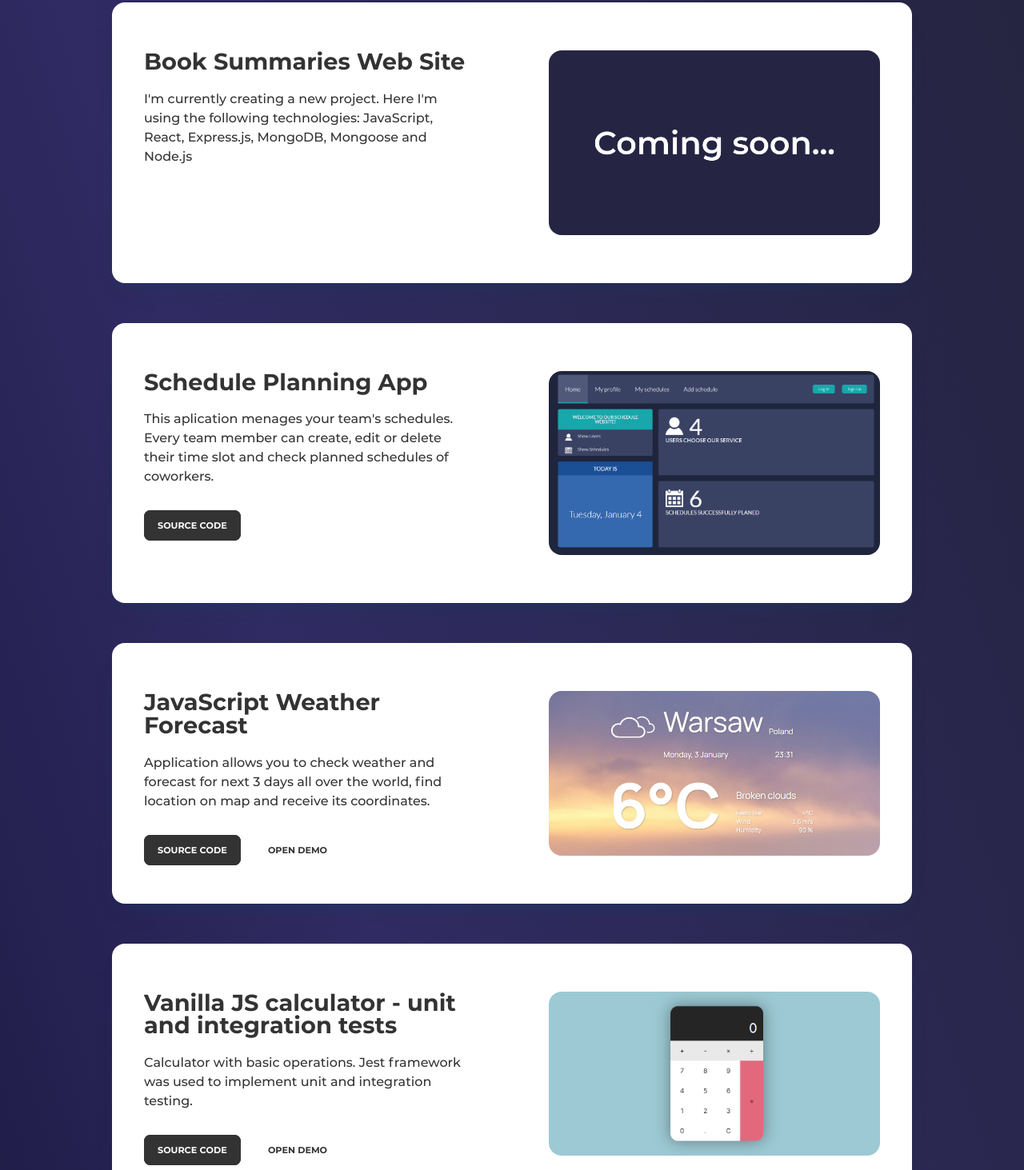
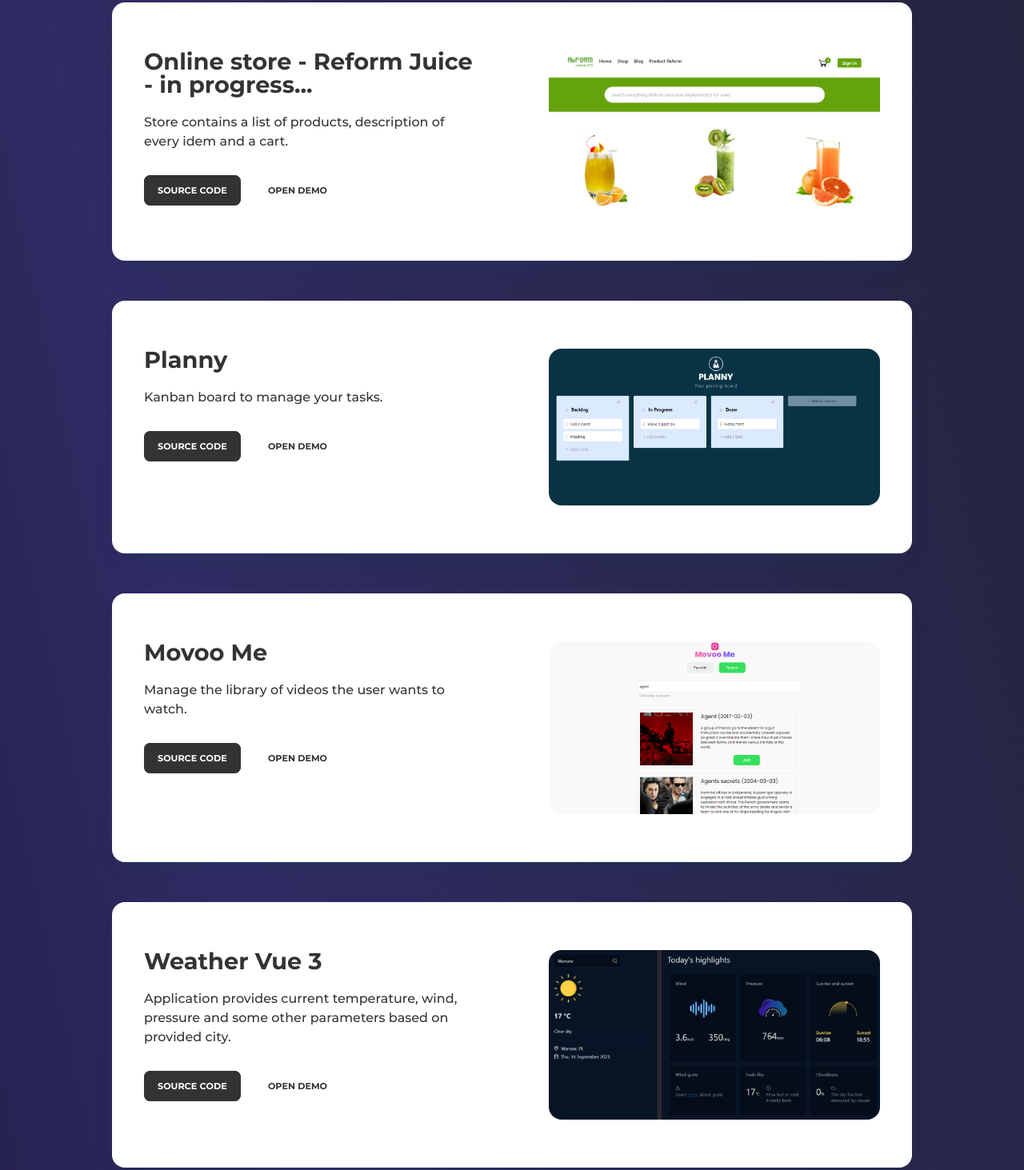
Before and after one commit to yellowgiraffe/gallery-of-projects, a plain HTML site: page index.html in a window 1280 px wide. Shown: the part 237-1700 px from the top of the page at 80% size. Drawn offline with Linux system fonts and the light colour scheme.

Commit message:
update list of projects

```diff
--- a/index.html
+++ b/index.html
@@ -20,13 +20,88 @@
         <section class="project">
           <div class="project__content">
             <div class="project__desc">
-              <h3 class="project__title">Book Summaries Web Site</h3>
+              <h3 class="project__title">Online store - Reform Juice - in progress...</h3>
               <p class="project__about">
-                I'm currently creating a new project. Here I'm using the following technologies: JavaScript, React, Express.js, MongoDB, Mongoose and Node.js
+                Store contains a list of products, description of every idem and a cart.
               </p>
+              <a href="https://github.com/yellowgiraffe/vue3-ecommerce" class="project__btn project__source-btn">Source Code</a>
+              <a href="https://vue3-e-commerce.netlify.app/" class="project__btn project__demo-btn">Open Demo</a>
             </div>
             <div class="project__preview">
-              <a href="https://github.com/yellowgiraffe/learning-mern"><img class="project__img" src="img/coming-soon.png" alt="Preview - Calculator"></a>
+              <a href="https://github.com/yellowgiraffe/vue3-ecommerce"><img class="project__img" src="img/reform-juice.png" alt="Preview - Reform Juice"></a>
+            </div>
+          </div>
+        </section>
+        <section class="project">
+          <div class="project__content">
+            <div class="project__desc">
+              <h3 class="project__title">Planny</h3>
+              <p class="project__about">
+                Kanban board to manage your tasks.
+              </p>
+              <a href="https://github.com/yellowgiraffe/nuxt-3-kanban-board" class="project__btn project__source-btn">Source Code</a>
+              <a href="https://nuxt-3-kanban-board.netlify.app/" class="project__btn project__demo-btn">Open Demo</a>
+            </div>
+            <div class="project__preview">
+              <a href="https://github.com/yellowgiraffe/nuxt-3-kanban-board"><img class="project__img" src="img/planny.png" alt="Preview - Planny"></a>
+            </div>
+          </div>
+        </section>
+        <section class="project">
+          <div class="project__content">
+            <div class="project__desc">
+              <h3 class="project__title">Movoo Me</h3>
+              <p class="project__about">
+                Manage the library of videos the user wants to watch.
+              </p>
+              <a href="https://github.com/yellowgiraffe/vue3-pinia-movies" class="project__btn project__source-btn">Source Code</a>
+              <a href="https://vue3-pinia-movies.netlify.app/" class="project__btn project__demo-btn">Open Demo</a>
+            </div>
+            <div class="project__preview">
+              <a href="https://github.com/yellowgiraffe/vue3-pinia-movies"><img class="project__img" src="img/movoo-me.png" alt="Preview - Movoo Me"></a>
+            </div>
+          </div>
+        </section>
+        <section class="project">
+          <div class="project__content">
+            <div class="project__desc">
+              <h3 class="project__title">Weather Vue 3</h3>
+              <p class="project__about">
+                Application provides current temperature, wind, pressure and some other parameters based on provided city.
+              </p>
+              <a target="_blank" href="https://github.com/yellowgiraffe/vue3-weather-forecast" class="project__btn project__source-btn">Source Code</a>
+              <a target="_blank" href="https://vue3-weather-forecast.netlify.app/" class="project__btn project__demo-btn">Open Demo</a>
+            </div>
+            <div class="project__preview">
+              <a href="https://github.com/yellowgiraffe/vue3-weather-forecast"><img class="project__img" src="img/vue3-weather.png" alt="Weather Vue 3"></a>
+            </div>
+          </div>
+        </section>
+        <section class="project">
+          <div class="project__content">
+            <div class="project__desc">
+              <h3 class="project__title">JWT authentication</h3>
+              <p class="project__about">
+                JWT app authentication based on Firebase
+              </p>
+              <a href="https://github.com/yellowgiraffe/firebase-jwt-auth" class="project__btn project__source-btn">Source Code</a>
+            </div>
+            <div class="project__preview">
+              <a href="https://github.com/yellowgiraffe/firebase-jwt-auth"><img class="project__img" src="img/blank.png" alt="Preview - Calculator"></a>
+            </div>
+          </div>
+        </section>
+        <section class="project">
+          <div class="project__content">
+            <div class="project__desc">
+              <h3 class="project__title">Travel map in React</h3>
+              <p class="project__about">
+                Request points of interest from external API and show them on a map. POIs are clustered and can be filtered by category.
+              </p>
+              <a href="https://github.com/yellowgiraffe/react-travel-map" class="project__btn project__source-btn">Source Code</a>
+            </div>
+            <div class="project__preview">
+              <a href="https://github.com/yellowgiraffe/react-travel-map"><img class="project__img" src="img/blank.png" alt="Preview - Travel map"></a>
             </div>
           </div>
         </section>
@@ -40,7 +115,7 @@
               <a href="https://github.com/yellowgiraffe/schedule-planning-app" class="project__btn project__source-btn">Source Code</a>
             </div>
             <div class="project__preview">
-              <a href="https://github.com/yellowgiraffe/schedule-planning-app"><img class="project__img" src="img/schedules.png" alt="Preview - Calculator"></a>
+              <a href="https://github.com/yellowgiraffe/schedule-planning-app"><img class="project__img" src="img/schedules.png" alt="Preview - Schedule Planning App"></a>
             </div>
           </div>
         </section>
```
Also changed, not shown: img/blank.png (added), img/movoo-me.png (added), img/planny.png (added), img/reform-juice.png (added), img/vue3-weather.png (added).
